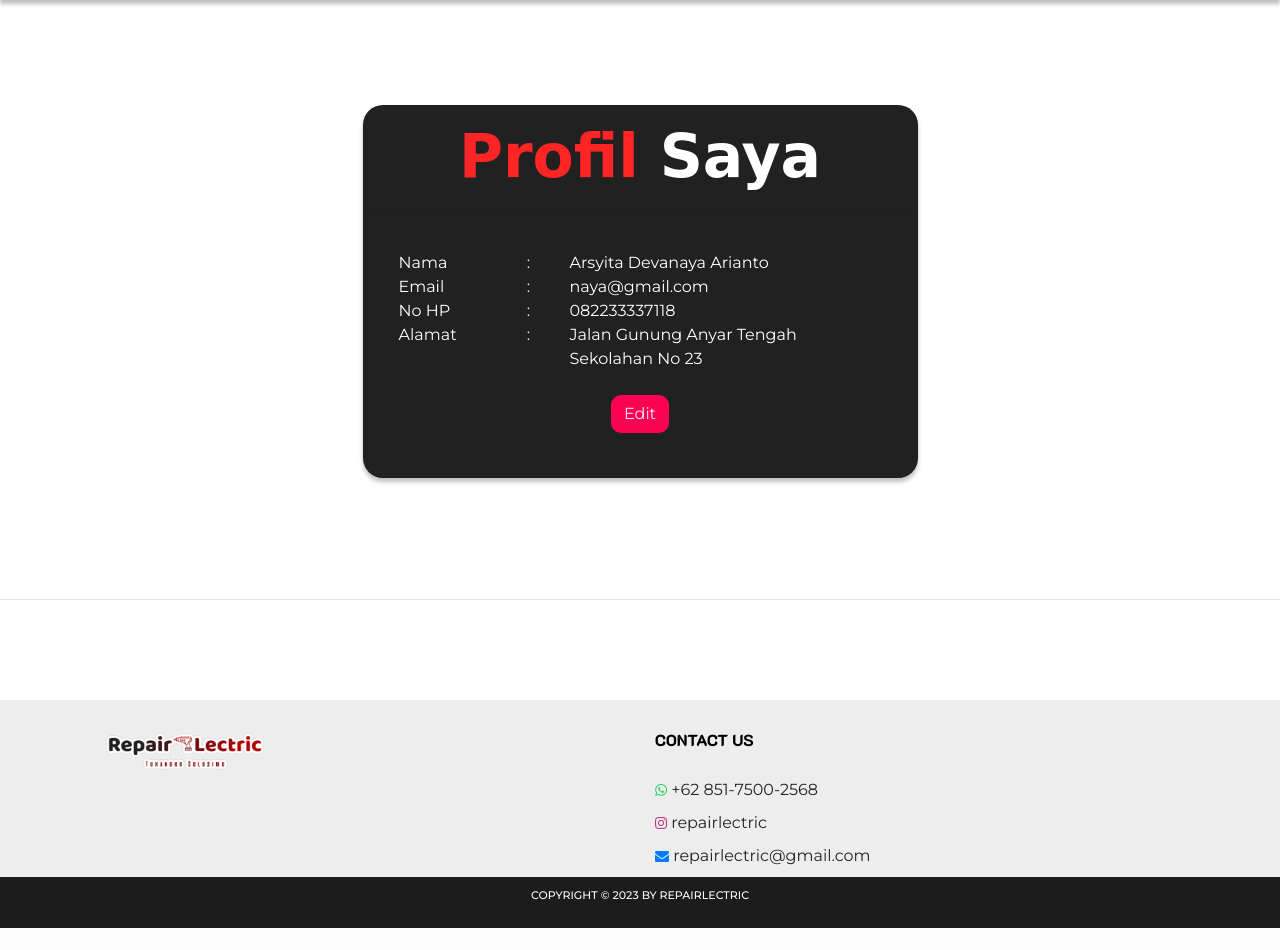
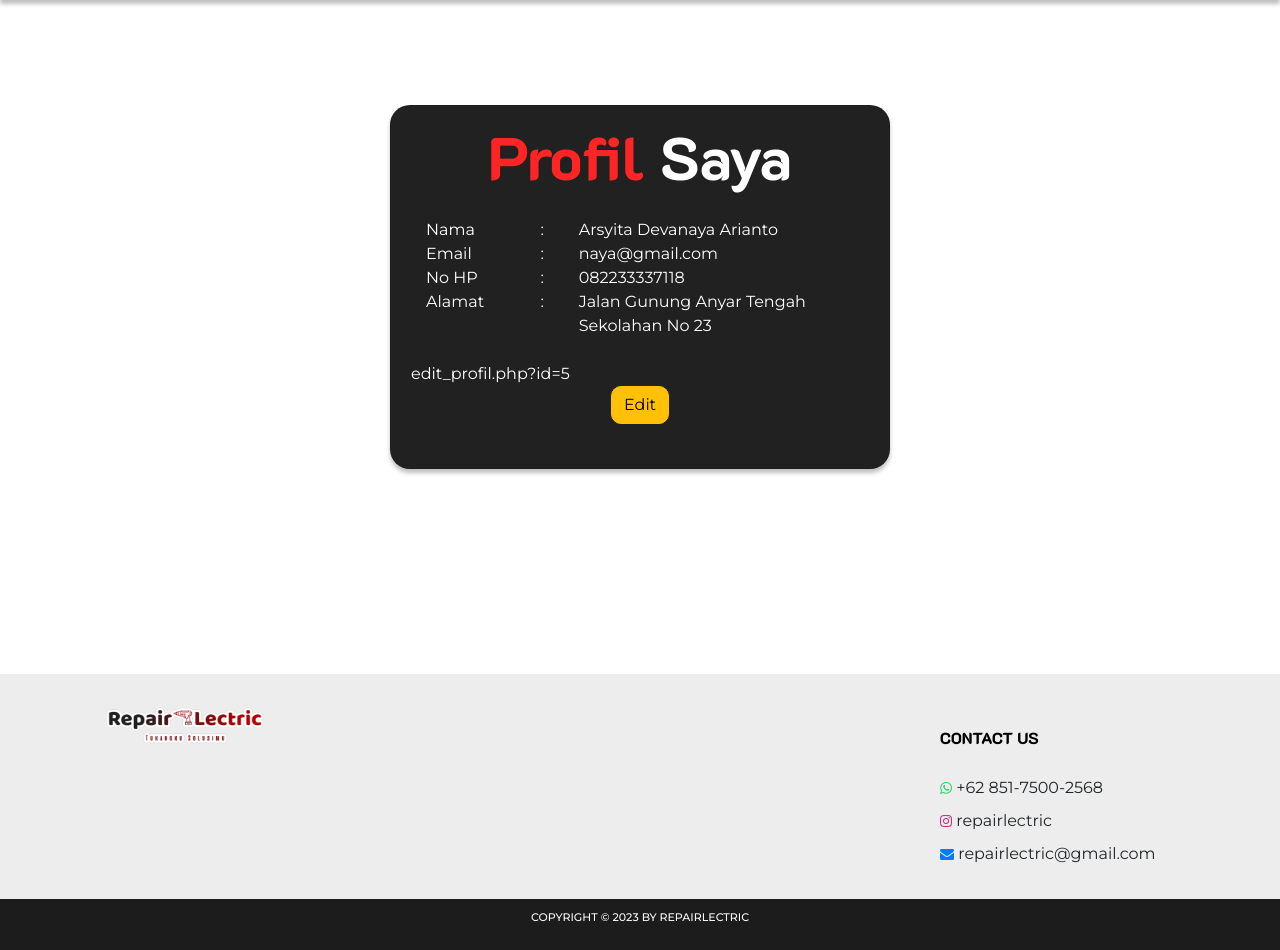
Before and after one commit to shofiraya/Website_repair, a PHP site: page /profil.php in a window 1280 px wide. Shown: the part 135-1085 px from the top of the page. Before the commit the page ends 1063 px from the top, so only its background shows below. Run offline with PHP 8.4, Linux system fonts and the light colour scheme; a user stored in the database is signed in; data comes from the database, SQL or seed files in the repository.

Commit message:
Update profil.php

```diff
--- a/Website/profil.php
+++ b/Website/profil.php
@@ -12,12 +12,10 @@ if (isset($_POST['pesan'])) {
         echo "data berhasil ditambahkan";
     }
 }
-
 $data = mysqli_query($conn, "SELECT pelanggan.id_pelanggan, user.email, pelanggan.nama, pelanggan.alamat, pelanggan.nomor_hp
                              FROM pelanggan
                              JOIN user ON pelanggan.id_user = user.id_user
                              WHERE user.id_user='$id_user'");
-
 $d = mysqli_fetch_array($data);
 ?>
 <!DOCTYPE html>
@@ -79,7 +77,7 @@ $d = mysqli_fetch_array($data);
 
         .card:hover {
             transform: scale(0.98);
-            box-shadow: 0px 0px 30px 1px rgba(0, 0, 0, 0.25);
+            box-shadow: 0px 0px 0px 0px rgba(0, 0, 0, 0.25);
         }
 
         .card button {
@@ -96,8 +94,7 @@ $d = mysqli_fetch_array($data);
         }
 
         .btn {
-            background-color: #fc0254;
-            color: rgb(238, 238, 238);
+            color: black;
             border-radius: 10px;
             cursor: pointer;
         }
@@ -106,6 +103,11 @@ $d = mysqli_fetch_array($data);
             border-color: #000000;
             background-color: #ededed;
             transform: scale(1.1);
+        }
+
+        .center-btn {
+        display: flex;
+        justify-content: center;
         }
 
         .whatsapp-button {
@@ -133,12 +135,11 @@ $d = mysqli_fetch_array($data);
             color: white;
             width: 100%;
             /* Menggunakan lebar 100% agar kartu memenuhi lebar container */
-            max-width: 800px;
+            max-width: 500px;
             /* Mengatur lebar maksimum kartu */
             border-radius: 20px;
             background: #212121;
             box-shadow: 0px 4px 4px 0px rgba(0, 0, 0, 0.25);
-            backdrop-filter: blur(2px);
             height: 100%;
         }
 
@@ -161,7 +162,7 @@ $d = mysqli_fetch_array($data);
             color: #ff2525;
             text-align: center;
             font-size: 60px;
-            font-family: 'Baloo Bhaijaan 2', cursive;
+            font-family: 'K2D', sans-serif;
         }
 
         .card p {
@@ -208,17 +209,15 @@ $d = mysqli_fetch_array($data);
             font-family: 'Baloo Bhaijaan 2', cursive;
         }
 
-        .card input[type="submit"]:hover,
-        .card input[type="button"]:hover {
-            color: black;
-            background-color: white;
-            border: none;
-        }
-
         footer {
             margin-top: 100px;
         }
+
         span{
+            color: white;
+        }
+
+        hr {
             color: white;
         }
     </style>
@@ -260,9 +259,7 @@ $d = mysqli_fetch_array($data);
             </li>
             <li><a href="contact.php">Contact</a></li>
         </ul>
-
     </header>
-
     <!-- Header section end -->
 
     <!-- Intro section -->
@@ -270,7 +267,6 @@ $d = mysqli_fetch_array($data);
         <div class="container container-form">
             <div class="card">
                 <h5 class="card-title">Profil <span>Saya</h5><span>
-                <hr>
                 <div class="card-body">
                     <div class="container text-left">
                         <div class="row row-cols-4">
@@ -296,26 +292,26 @@ $d = mysqli_fetch_array($data);
                             </div>
                         </div>
                     </div><br>
-                    <div class="d-grid gap-2 d-md-flex justify-content-md-center">
-                        <a class="btn " href="edit_profil.php?id=<?php echo $d['id_pelanggan']; ?>"
+                    edit_profil.php?id=<?php echo $d['id_pelanggan']; ?>
+                    <div class="d-grid gap-2 d-md-flex justify-content-md-center center-btn">
+                        <a class="btn btn-warning" href="edit_profil.php?id=<?php echo $d['id_pelanggan']; ?>"
                             role="button">Edit</a>
                     </div>
-
                 </div><br>
-
             </div>
         </div>
-
     </section>
     <!-- Intro section end -->
 
-    <hr>
     <!-- Footer section -->
     <footer class="footer-section">
         <div class="container">
             <div class="row">
-                <div class="col-xl-6 col-lg-7 order-lg-2">
-                    <div class="footer-widget">
+                <div class="col-xl-9 col-lg-8 order-lg-1">
+                    <img src="img/logo_repair.png" alt="">
+                </div>
+                <div class="col-xl-3 col-lg-4 order-lg-2">
+                    <div class="footer-widget"><br>
                         <h2>Contact Us</h2>
                         <ul class="contact-list">
                             <li><a href="https://wa.me/6285175002568" target="_blank"><i class="fa fa-whatsapp"
@@ -326,13 +322,8 @@ $d = mysqli_fetch_array($data);
                                         style="color: #007BFF;"></i></a> repairlectric@gmail.com</li>
                         </ul>
                     </div>
-
                 </div>
-                <div class="col-xl-6 col-lg-5 order-lg-1">
-                    <img src="img/logo_repair.png" alt="">
-                </div>
-            </div>
-
+            </div><br>
         </div>
         <div class="copyright">
 			<!-- Link back to Colorlib can't be removed. Template is licensed under CC BY 3.0. -->
@@ -350,7 +341,5 @@ $d = mysqli_fetch_array($data);
     <script src="js/owl.carousel.min.js"></script>
     <script src="js/mixitup.min.js"></script>
     <script src="js/main.js"></script>
-
 </body>
-
 </html>
```
